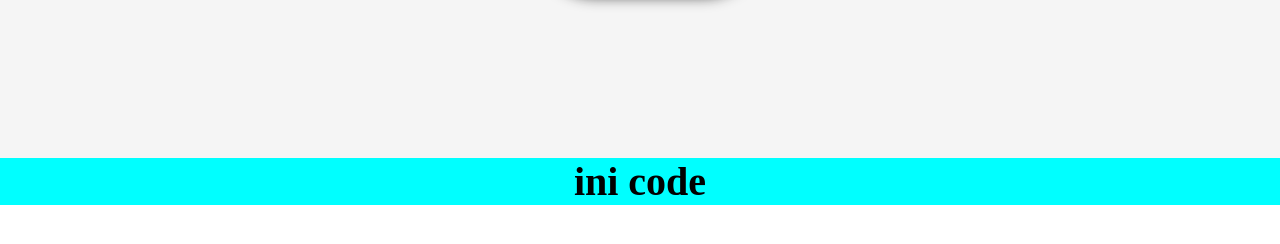
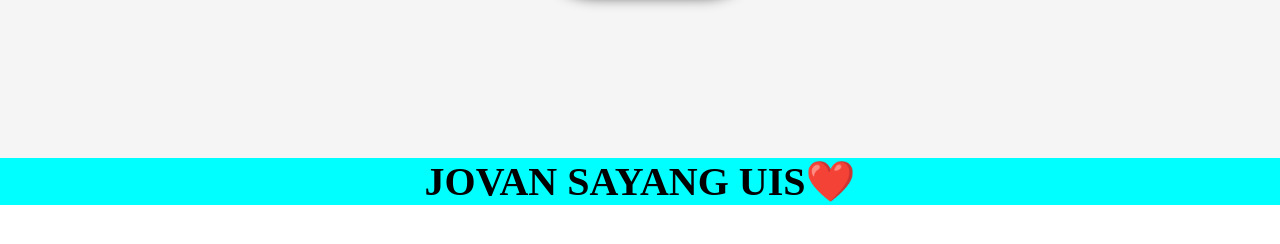
Before and after one commit to YUDDYN/jovan, a plain HTML site: page index.html in a window 1280 px wide. Shown: the part 530-774 px from the top of the page. Drawn offline with Linux system fonts and the light colour scheme.

Commit message:
Update index.html

```diff
--- a/index.html
+++ b/index.html
@@ -35,7 +35,7 @@
 
       <!-- FOOTER -->
       <div class="countainer-footer">
-         <h1 class="h1-footer">ini code</h1>
+         <h1 class="h1-footer">JOVAN SAYANG UIS❤️</h1>
       </div>
       <!-- FOOTER END  -->
    </div>
```
